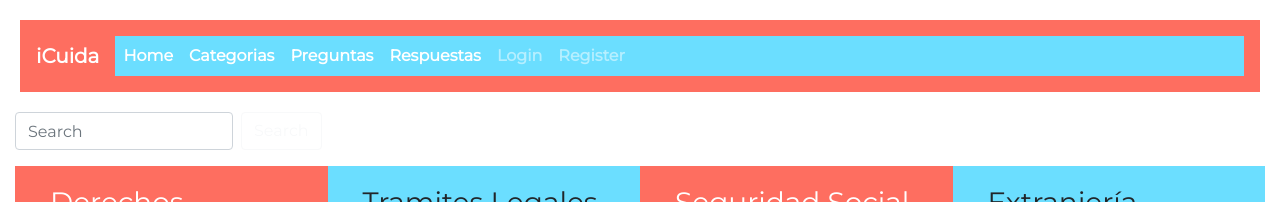
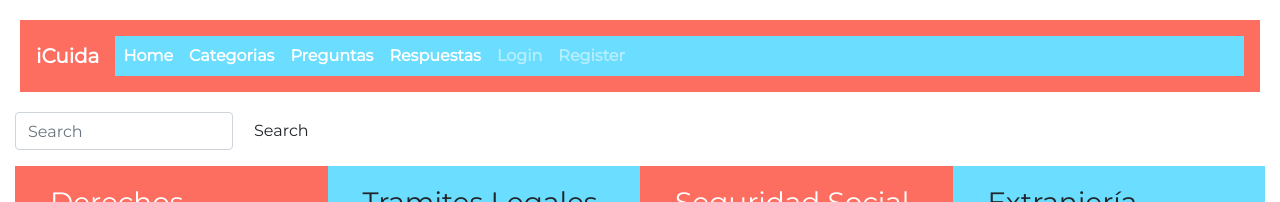
Before and after one commit to Iniciativa-Barcelona-Open-Data-I-iCuida/iCuida, a React (Create React App) app in the folder client/: page / in a window 1280 px wide. Shown: the top 202 px of the page. Built offline with nearby package versions, Linux system fonts and the light colour scheme; a web font is replaced by a local one.

Commit message:
fix search

```diff
--- a/client/src/Component/Landing.js
+++ b/client/src/Component/Landing.js
@@ -11,7 +11,7 @@ export default class Landing extends Component {
                         <nav>
                             <form className="form-inline ml-auto">
                             <input type="text" className="form-control mr-sm-2" placeholder="Search"></input>
-                            <button type="submit" className="btn btn-outline-light">Search</button>
+                            <button type="submit" className="btn btn-outline">Search</button>
                             </form>
                         </nav>
                     </div>
--- a/client/src/assets/css/Landing.css
+++ b/client/src/assets/css/Landing.css
@@ -45,6 +45,11 @@ body{
 .form-control:focus {
     border-color: #6BDEFF;
     box-shadow: 0 0 8px rgba(0,0,0,0.1);
+}
+
+.btn-btn-outline{
+    border-color: #6BDEFF;
+    box-shadow: 0 0 8px#6BDEFF;
 }
 
 .jumbotron {
```
